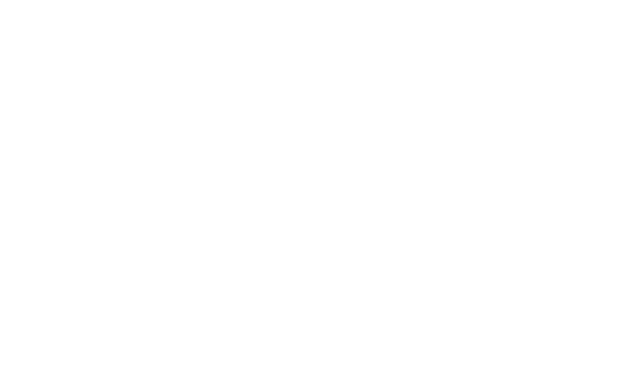
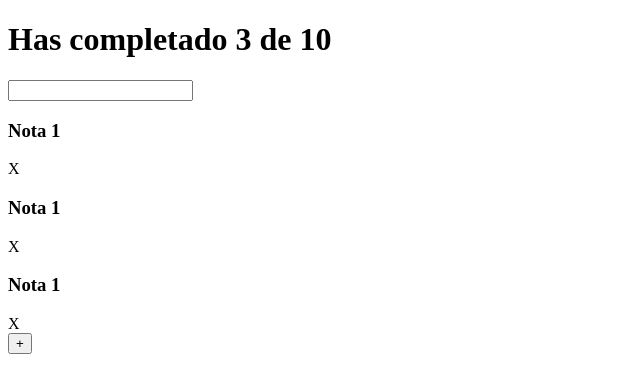
Before and after one commit to master-sebastian/todolist_reactjs, a React (Create React App) app: page / in a window 1280 px wide. Shown: the top 392 px of the page, without its empty margins (0-640 px from the left). Built offline with nearby package versions, Linux system fonts and the light colour scheme.

Commit message:
Agregando cambios en pagina componente App

```diff
--- a/src/components/js/TodoButton.js
+++ b/src/components/js/TodoButton.js
@@ -1,5 +1,7 @@
-function TodoButton(){
-    return (<></>)
+function TodoButton(props){
+    return (<>
+        <button>{props.text}</button>
+    </>)
 }
 
 
--- a/src/components/js/TodoCounter.js
+++ b/src/components/js/TodoCounter.js
@@ -1,5 +1,15 @@
-function TodoCounter(){
-    return (<></>)
+function TodoCounter(props){
+    return (<><h1>
+        {
+            props.text.replace(
+                "@number_items_completed@",
+                props.numberItemsCompleted
+            ).replace(
+                "@number_items@",
+                props.numberItems
+            )
+        }
+    </h1></>)
 }
 
 
--- a/src/components/js/TodoItem.js
+++ b/src/components/js/TodoItem.js
@@ -1,5 +1,8 @@
-function TodoItem(){
-    return (<></>)
+function TodoItem(props){
+    return (<>
+        <h3>{props.text}</h3>
+        <span>X</span>
+    </>)
 }
 
 
--- a/src/components/js/TodoList.js
+++ b/src/components/js/TodoList.js
@@ -1,5 +1,7 @@
-function TodoList(){
-    return (<></>)
+function TodoList(props){
+    return (<>
+        { props.children}
+    </>)
 }
 
 
--- a/src/components/js/TodoSearch.js
+++ b/src/components/js/TodoSearch.js
@@ -1,5 +1,7 @@
 function TodoSearch(){
-    return (<></>)
+    return (<>
+        <input type="text"/>
+    </>)
 }
 
 
--- a/src/data/db.js
+++ b/src/data/dataset_test.js
@@ -1,5 +1,5 @@
 
-dataset_test = [
+const dataset_test = [
     {
         text: "Nota 1",
         completed: false
--- a/src/pages/js/App.js
+++ b/src/pages/js/App.js
@@ -4,18 +4,33 @@
 import { TodoItem } from '../../components/js/TodoItem';
 import { TodoList } from '../../components/js/TodoList';
 import { TodoSearch } from '../../components/js/TodoSearch';
+import { dataset_test } from '../../data/dataset_test'
 
 import './../css/App.css';
 
 function App() {
-  return (<React.Fragment>
-    <TodoCounter/>
+
+  const [ search, setSearch ] = React.useState("")
+  const [ listTodoList, setListTodoList ] = React.useState(dataset_test)
+
+  console.log(dataset_test)
+  return (<>
+    <TodoCounter
+      text="Has completado @number_items_completed@ de @number_items@"
+      numberItemsCompleted="3"
+      numberItems="10"
+    />
     <TodoSearch/>
     <TodoList>
-      <TodoItem/>
+      {
+        listTodoList.map((element, index) => {
+          return (<TodoItem key={index} text={element.text}/>)
+        })
+      }
     </TodoList>
-    <TodoButton/>
-  </React.Fragment>);
+    <br></br>
+    <TodoButton text="+"/>
+  </>);
 }
 
 export default App;
```
